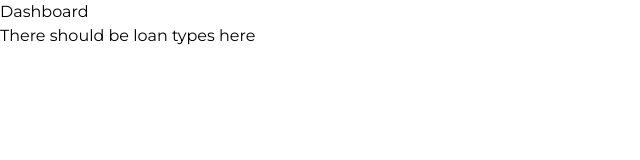
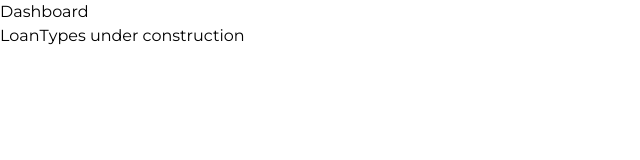
Before and after one commit to IRAKOZEAimeAubin/vfr-frontend, a Next.js app: page /loanTypes in a window 1280 px wide. Shown: the top 160 px of the page, without its empty margins (0-640 px from the left). Built offline with nearby package versions, Linux system fonts and the light colour scheme.

Commit message:
feat: add dashboard components

```diff
--- /dev/null
+++ b/src/app/components/header/page.tsx
@@ -0,0 +1,3 @@
+export default async function Header () {
+    return <h1>Header under construction</h1>
+}
--- /dev/null
+++ b/src/app/components/sideMenu/page.tsx
@@ -0,0 +1,3 @@
+export default async function SideMenu () {
+    return <h1>SideMenu under construction</h1>
+}
--- /dev/null
+++ b/src/app/dashboard/profile/page.tsx
@@ -0,0 +1,3 @@
+export default async function Profile () {
+    return <h1>Profile under construction</h1>
+}
--- /dev/null
+++ b/src/app/dashboard/settings/page.tsx
@@ -0,0 +1,3 @@
+export default async function Settings () {
+    return <h1>Loans under construction</h1>
+}
--- a/src/app/loanTypes/page.tsx
+++ b/src/app/loanTypes/page.tsx
@@ -1,3 +1,3 @@
 export default async function LoanTypes() {
-  return <h1>There should be loan types here</h1>
+  return <h1>LoanTypes under construction</h1>
 }
--- a/src/app/loans/page.tsx
+++ b/src/app/loans/page.tsx
@@ -1,3 +1,3 @@
 export default async function Loans() {
-  return <h1>There should be loans here</h1>
+  return <h1>Loans under construction</h1>
 }
```
